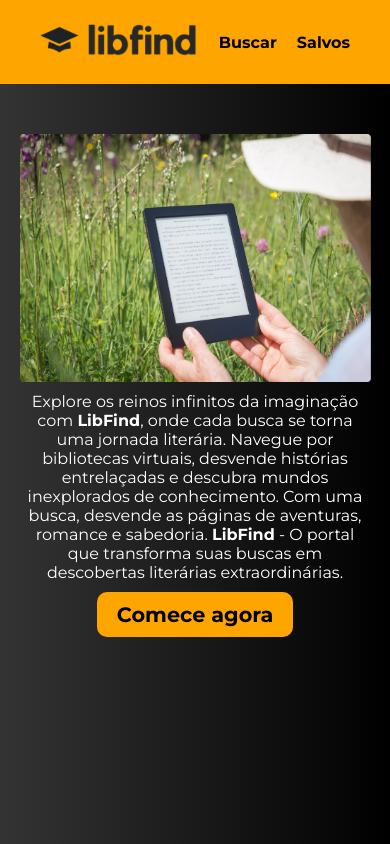
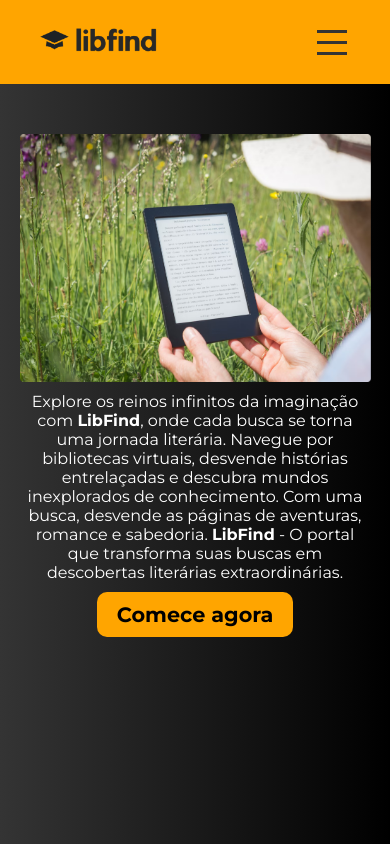
Before and after one commit to yasmingcv/libfind, a React (Create React App) app: page / in a window 390 px wide. Built offline with nearby package versions, Linux system fonts and the light colour scheme; a web font is replaced by a local one.

Commit message:
Navbar responsiva e ajuste na responsividade do card

```diff
--- a/src/components/CardBook/style.css
+++ b/src/components/CardBook/style.css
@@ -47,6 +47,9 @@
   .card__book h1, p{
     font-size: 1rem;
   }
+  .card__book p{
+    font-size: .8rem;
+  }
   .button__details{
     font-size: .9rem;
     padding: 4px;
--- a/src/components/Header/Header.jsx
+++ b/src/components/Header/Header.jsx
@@ -1,6 +1,7 @@
 import { Link } from "react-router-dom"
 import './style.css'
 import logo from '../../assets/logodark.png'
+import Navbar from '../Navbar/Navbar'
 
 function Header(){
     return(
@@ -8,10 +9,7 @@
             <Link to='/'>
                 <img src={logo} alt="logo" className="logo"/>
             </Link>
-            <nav className="header__menu">
-                <Link to='/buscar' className="menu__item">Buscar</Link>
-                <Link to='/salvos' className="menu__item">Salvos</Link>
-            </nav>
+            <Navbar></Navbar>
         </header>
     )
 }
--- a/src/components/Header/style.css
+++ b/src/components/Header/style.css
@@ -19,5 +19,5 @@
     font-weight: bold;
 }
 .logo{
-    height: 40px;
+    height: 30px;
 }
--- /dev/null
+++ b/src/components/Navbar/Navbar.jsx
@@ -0,0 +1,27 @@
+import React, { useState } from 'react';
+import './style.css';
+import { Link } from "react-router-dom";
+
+function Navbar() {
+    const [menuOpen, setMenuOpen] = useState(false);
+
+    const toggleMenu = () => {
+        setMenuOpen(!menuOpen);
+    };
+
+    return (
+        <nav className={`navbar ${menuOpen ? 'open' : ''}`}>
+            <div className="menu-icon" onClick={toggleMenu}>
+                <div className="bar"></div>
+                <div className="bar"></div>
+                <div className="bar"></div>
+            </div>
+            <div className={`menu-items ${menuOpen ? 'show' : ''}`}>
+                <Link to='/buscar' className="menu__item" onClick={toggleMenu}>Buscar</Link>
+                <Link to='/salvos' className="menu__item" onClick={toggleMenu}>Salvos</Link>
+            </div>
+        </nav>
+    );
+}
+
+export default Navbar;
--- /dev/null
+++ b/src/components/Navbar/style.css
@@ -0,0 +1,67 @@
+.navbar {
+    display: flex;
+    justify-content: space-between;
+    align-items: center;
+}
+
+.bar {
+    width: 30px;
+    height: 3px;
+    margin: 3px;
+    background-color: #343434;
+}
+
+.menu-icon {
+    display: none;
+    cursor: pointer;
+}
+
+.menu-items {
+    display: flex;
+    gap: 20px;
+}
+
+.menu__item {
+    text-decoration: none;
+    color: #000;
+    padding: 5px 10px;
+}
+
+@keyframes slideDown {
+    from {
+        transform: translateY(-100%);
+    }
+
+    to {
+        transform: translateY(0);
+    }
+}
+
+@media (max-width: 768px) {
+    .menu-icon {
+        display: flex;
+        gap: 2px;
+        flex-direction: column;
+    }
+
+    .menu-items {
+        display: none;
+        flex-direction: column;
+        background-color: var(--primary_color);
+        position: fixed;
+        top: 9.8vh;
+        left: 0;
+        width: 100%;
+        align-items: center;
+        animation: slideDown 0.5s ease-in-out;
+    }
+
+    .menu-items.show {
+        display: flex;
+        transform: translateY(0);
+    }
+
+    .menu__item {
+        padding: 10px 20px;
+    }
+}
```
Also changed, not shown: src/assets/Icons.jsx (added, +55 -0 lines).
